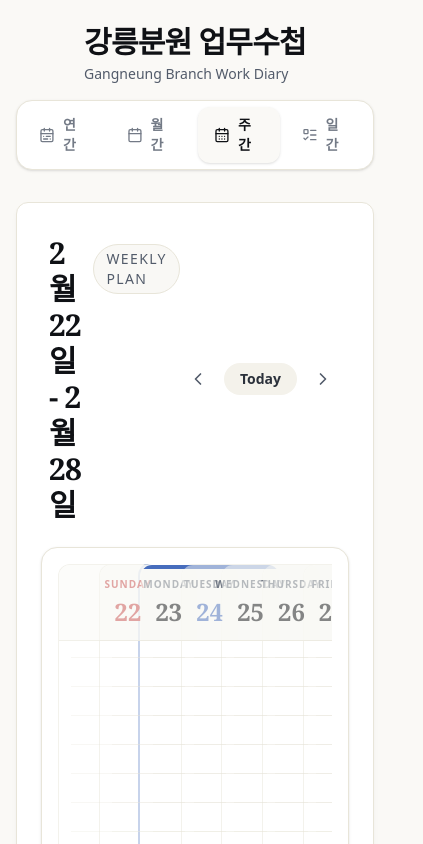
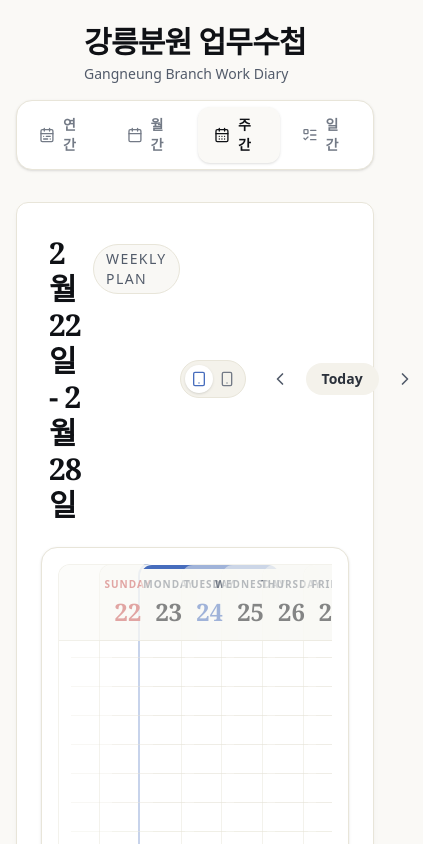
Before and after one commit to fumon1218/gangneung-diary, a React (Vite) app: page /#/weekly in a window 390 px wide. Shown: the top 844 px of the page, 423 px wide, since content can reach past the window. Built offline with nearby package versions, Linux system fonts and the light colour scheme.

Commit message:
feat(calendar): implement mobile/tablet toggle view for weekly layouts

```diff
--- a/src/components/views/WeeklyView.tsx
+++ b/src/components/views/WeeklyView.tsx
@@ -10,12 +10,12 @@ import {
     isToday,
     isSameMonth
 } from 'date-fns';
-import { ChevronLeft, ChevronRight, Maximize2 } from 'lucide-react';
+import { ChevronLeft, ChevronRight, Maximize2, Smartphone, Tablet } from 'lucide-react';
 import { getKoreanHoliday } from '../../utils/holidays';
 import { DrawingCanvas } from '../common/DrawingCanvas';
 
 export const WeeklyView = () => {
-    const { currentDate, setCurrentDate, todos } = useStore();
+    const { currentDate, setCurrentDate, todos, weeklyViewMode, setWeeklyViewMode } = useStore();
     const navigate = useNavigate();
 
     const handlePrevWeek = () => setCurrentDate(subWeeks(currentDate, 1));
@@ -47,6 +47,24 @@ export const WeeklyView = () => {
                     </span>
                 </div>
                 <div className="flex items-center gap-2">
+                    {/* 뷰 모드 전환 토글 */}
+                    <div className="flex bg-paper-100 p-1 rounded-full border border-paper-200 mr-2">
+                        <button
+                            onClick={() => setWeeklyViewMode('tablet')}
+                            className={`p-1.5 rounded-full transition-colors ${weeklyViewMode === 'tablet' ? 'bg-white shadow-sm text-accent-blue' : 'text-ink-400 hover:text-ink-600'}`}
+                            title="태블릿 모드 (가로 나열)"
+                        >
+                            <Tablet size={16} />
+                        </button>
+                        <button
+                            onClick={() => setWeeklyViewMode('mobile')}
+                            className={`p-1.5 rounded-full transition-colors ${weeklyViewMode === 'mobile' ? 'bg-white shadow-sm text-accent-blue' : 'text-ink-400 hover:text-ink-600'}`}
+                            title="모바일 모드 (세로 나열)"
+                        >
+                            <Smartphone size={16} />
+                        </button>
+                    </div>
+
                     <button onClick={handlePrevWeek} className="p-2 hover:bg-paper-100 rounded-full text-ink-500 transition-colors">
                         <ChevronLeft size={20} />
                     </button>
@@ -60,17 +78,18 @@ export const WeeklyView = () => {
             </div>
 
             {/* 확장 가능한 주간 그리드 영역 (세로 스크롤 지원) */}
-            <div className="flex-1 flex gap-4 h-full min-h-0 bg-white border border-paper-200 rounded-2xl p-4 md:p-6 shadow-sm overflow-y-auto custom-scrollbar">
+            <div className={`flex-1 flex gap-4 h-full min-h-0 bg-white border border-paper-200 rounded-2xl p-4 md:p-6 shadow-sm overflow-y-auto custom-scrollbar ${weeklyViewMode === 'mobile' ? 'flex-col' : ''}`}>
 
-                {/* 요일별 컬럼 (7개) */}
-                <div className="w-full grid grid-cols-7 gap-3 md:gap-4 overflow-x-auto min-h-[600px]">
+                {/* 요일별 컬럼 (태블릿: 7개 가로 나열, 모바일: 세로 한 줄 나열) */}
+                <div className={`w-full ${weeklyViewMode === 'tablet' ? 'grid grid-cols-7 gap-3 md:gap-4 overflow-x-auto min-h-[600px]' : 'flex flex-col gap-6'}`}>
                     {weekDays.map((date) => {
                         const { isHoliday, name: holidayName } = getKoreanHoliday(date);
 
                         return (
                             <div
                                 key={date.toString()}
-                                className={`flex flex-col min-w-[140px] border border-paper-200/50 rounded-xl overflow-hidden bg-white
+                                className={`flex flex-col border border-paper-200/50 rounded-xl overflow-hidden bg-white
+                ${weeklyViewMode === 'tablet' ? 'min-w-[140px]' : 'w-full min-h-[500px] shadow-sm'}
                 ${isToday(date) ? 'ring-2 ring-accent-blue/30 border-transparent bg-blue-50/10' : ''}
               `}
                             >
@@ -137,7 +156,7 @@ export const WeeklyView = () => {
                                     <div className="absolute inset-0 z-10 w-full h-full">
                                         {/* CSS 캔버스 해상도 고정 트릭 (예: 140x500 픽셀 기준)
                                             실제 컨테이너 크기에 맞춰 width/height는 Canvas 내부로 전달됨 */}
-                                        <DrawingCanvas dateStr={format(date, 'yyyy-MM-dd')} width={200} height={700} />
+                                        <DrawingCanvas dateStr={format(date, 'yyyy-MM-dd')} width={weeklyViewMode === 'mobile' ? 600 : 200} height={700} />
                                     </div>
 
                                 </div>
--- a/src/store.ts
+++ b/src/store.ts
@@ -15,7 +15,8 @@ interface AppState {
 
     currentDate: Date;
     todos: Todo[];
-    drawings: Record<string, string>; // 날짜(yyyy-MM-dd)를 키로, 캔버스 이미지(Data URL)를 값으로 저장
+    drawings: Record<string, string>;
+    weeklyViewMode: 'tablet' | 'mobile';
 
     // Actions
 
@@ -25,6 +26,7 @@ interface AppState {
     deleteTodo: (id: string) => void;
     saveDrawing: (dateStr: string, dataUrl: string) => void;
     clearDrawing: (dateStr: string) => void;
+    setWeeklyViewMode: (mode: 'tablet' | 'mobile') => void;
 }
 
 export const useStore = create<AppState>()(
@@ -32,7 +34,8 @@ export const useStore = create<AppState>()(
         (set) => ({
             currentDate: new Date(),
             todos: [],
-            drawings: {}, // 초기 판서 객체
+            drawings: {},
+            weeklyViewMode: 'tablet', // 기본 모드는 태블릿(가로 넓게)
 
             setCurrentDate: (date) => set({ currentDate: date }),
 
@@ -64,11 +67,17 @@ export const useStore = create<AppState>()(
                 const newDrawings = { ...state.drawings };
                 delete newDrawings[dateStr];
                 return { drawings: newDrawings };
-            })
+            }),
+
+            setWeeklyViewMode: (mode) => set({ weeklyViewMode: mode })
         }),
         {
-            name: 'gangneung-diary-storage', // 로컬 스토리지에 저장될 키 이름
-            partialize: (state) => ({ todos: state.todos, drawings: state.drawings }), // 날짜(currentDate)는 제외하고 데이터만 저장
+            name: 'gangneung-diary-storage',
+            partialize: (state) => ({
+                todos: state.todos,
+                drawings: state.drawings,
+                weeklyViewMode: state.weeklyViewMode
+            }),
         }
     )
 );
```
